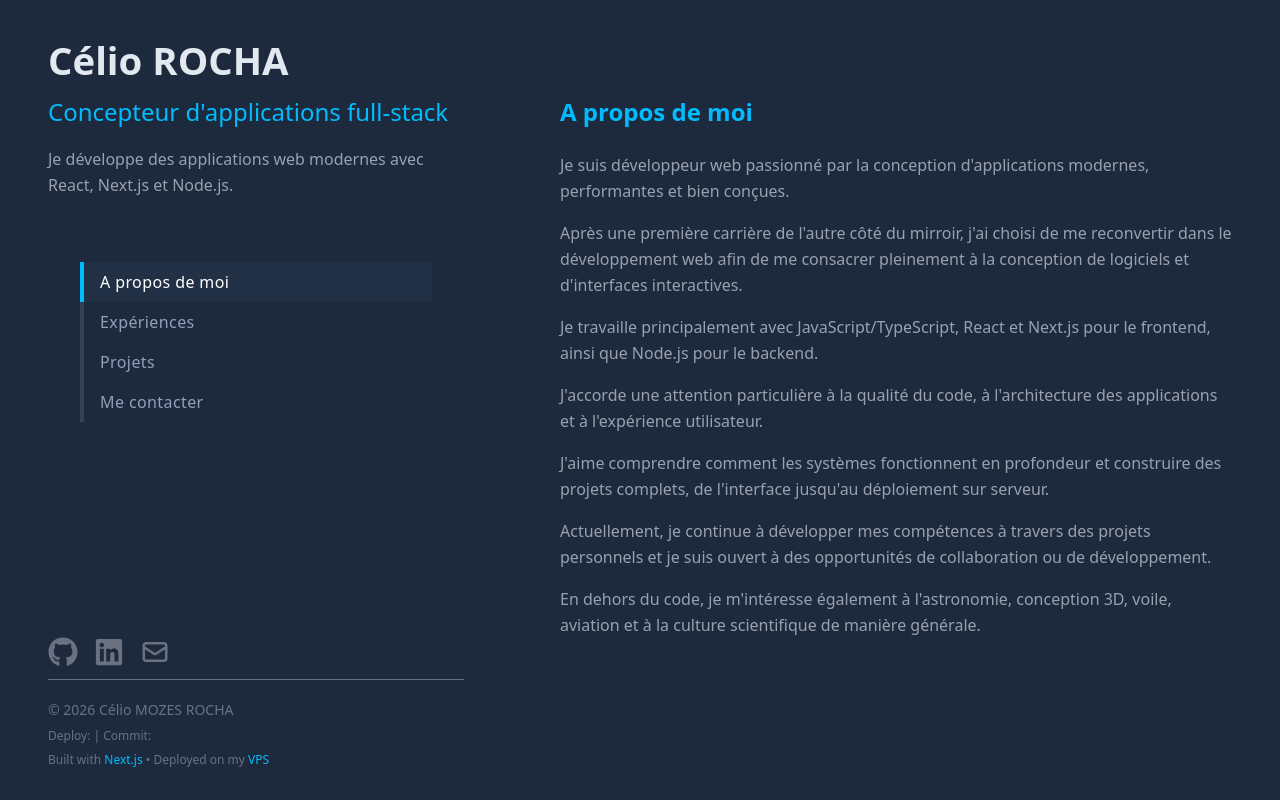
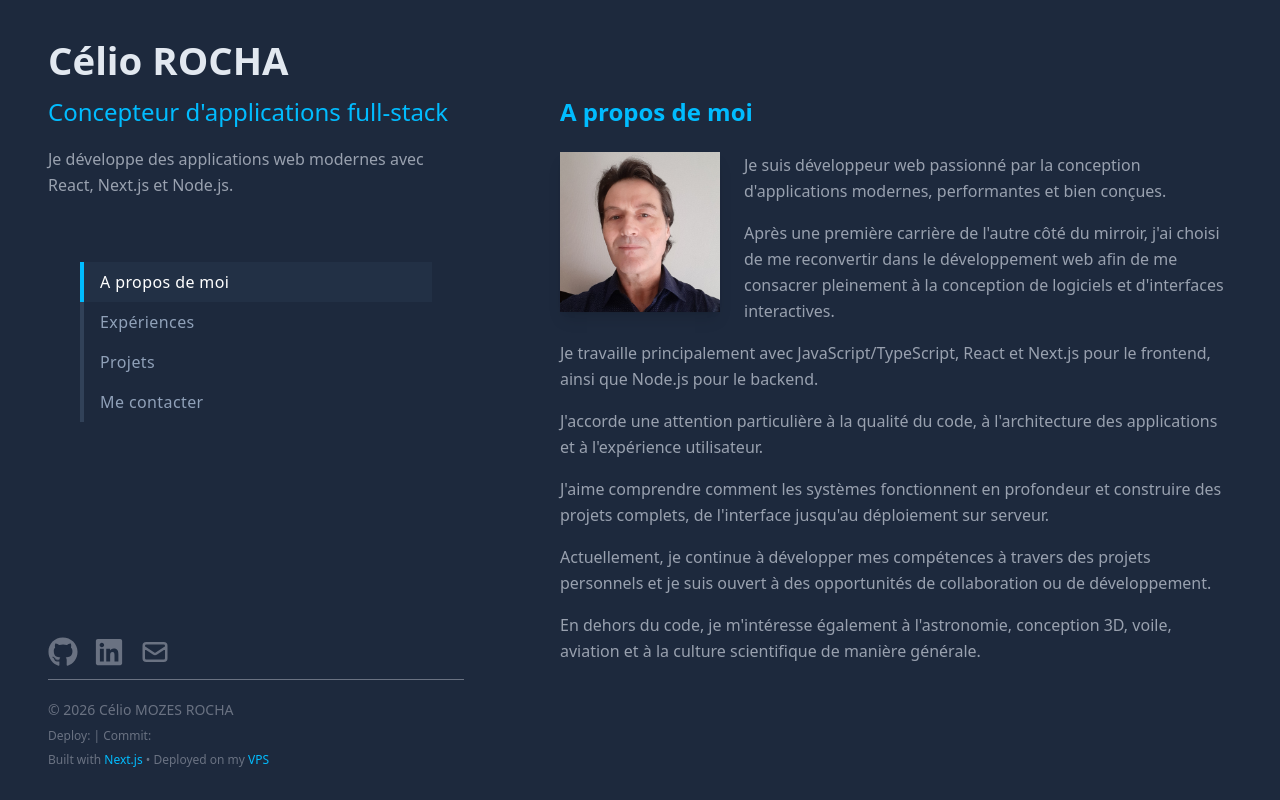
Before and after one commit to celio-mozes-rocha/portfolio, a Next.js app: page /about in a window 1280 px wide. Built offline with nearby package versions, Linux system fonts and the light colour scheme.

Commit message:
feat(about): add animated photo integrated into text with subtle shake effect

```diff
--- a/components/sections/About.tsx
+++ b/components/sections/About.tsx
@@ -1,7 +1,9 @@
 "use client";
 
 import { paragraphs } from "@/data/texts";
+import { reverse } from "dns";
 import { motion } from "framer-motion";
+import Image from "next/image"
 
 export default function About() {
   return (
@@ -11,10 +13,25 @@ export default function About() {
       whileInView={{ opacity: 1, y: 0 }}
       transition={{ duration: 0.6 }}
       viewport={{ once: true }}
-      className="min-h-screenb scroll-mt-24 flex flex-col gap-6"
+      className="scroll-mt-24 flex flex-col gap-6"
     >
       <h2 className="text-2xl font-bold text-sky-400">A propos de moi</h2>
       <div className="max-w-full text-[clamp(0.875rem,1.5vw,1rem)] text-gray-400 leading-relaxed space-y-4">
+        {/* Photo en coin haut gauche */}
+        <motion.div
+          initial={{ opacity: 0, scale: 0.8 }}
+          whileInView={{ opacity: 1, scale: 1, y: [0, 2, -2, 0] }}
+          viewport={{ once: true }}
+          className="mb-6 lg:float-left lg:mr-6 lg:mb-0 w-32 h-32 lg:w-40 lg:h-40 overflow-hidden shadow-lg">
+          <Image
+            src="/images/photo-500x500.png"
+            alt="Photo de profil"
+            width={128}
+            height={128}
+            className="object-cover w-full h-full"
+          />
+        </motion.div>
+
         {paragraphs.map((text, i) => (
           <p key={i}>{text}</p>
         ))}
```
